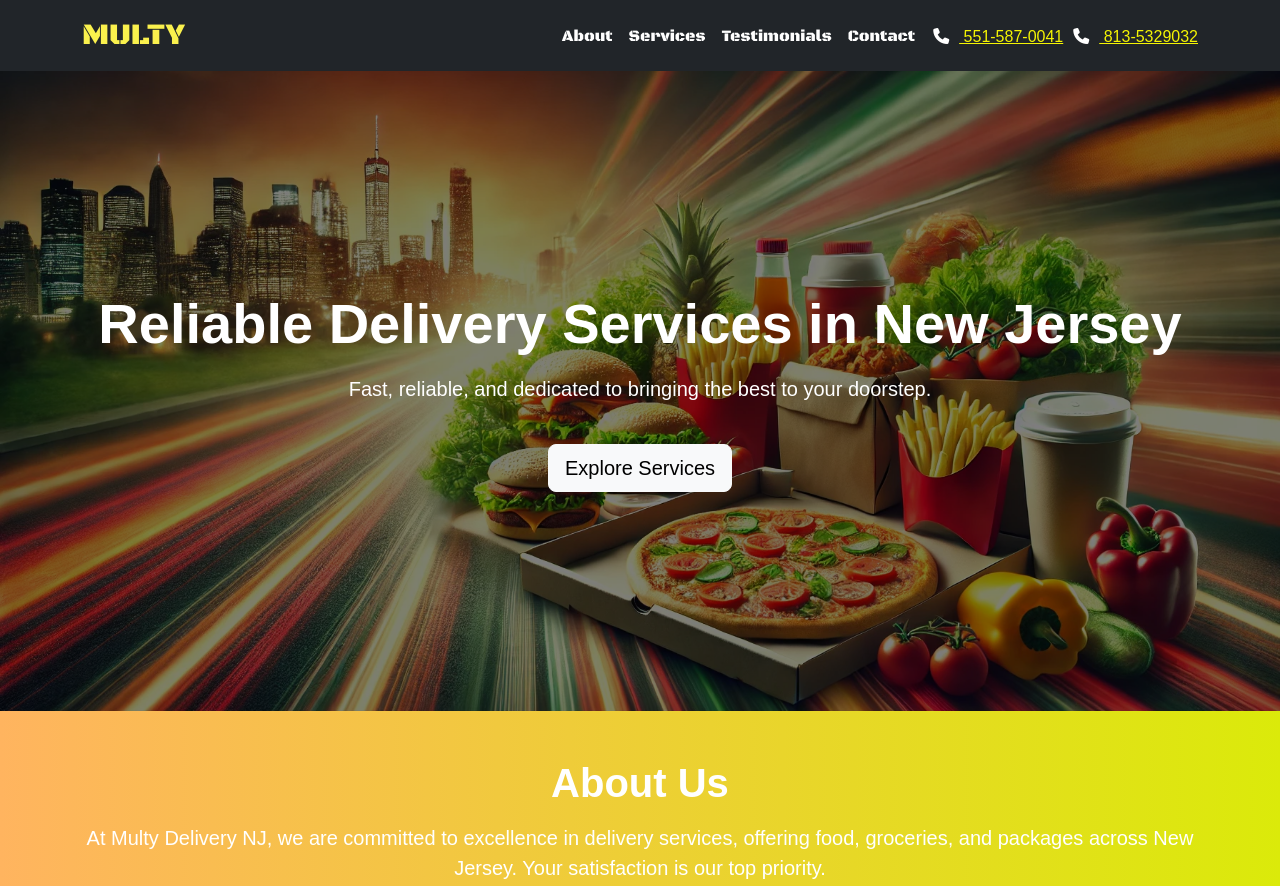
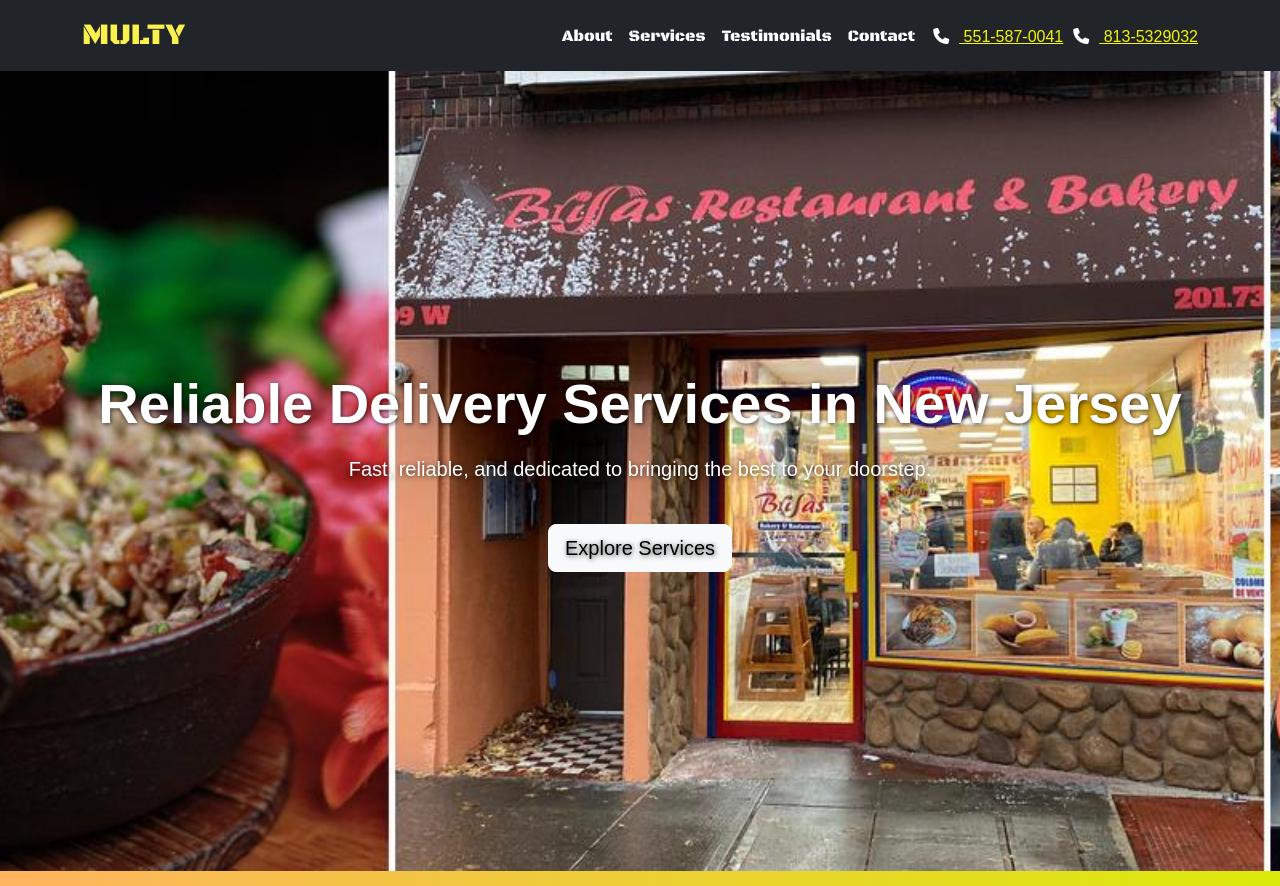
Before and after one commit to Multydelivery/multydeliverynj, a plain HTML site: page index.html in a window 1280 px wide. Shown: the top 886 px of the page. Drawn offline with nearby package versions, Linux system fonts and the light colour scheme; a web font is replaced by a local one.

Commit message:
added slide images for hero section

```diff
--- a/index.html
+++ b/index.html
@@ -45,14 +45,15 @@
     </div>
 </nav>
 
-<!-- Hero Section -->
-<header class="hero d-flex align-items-center justify-content-center text-center text-white">
+<header id="hero" class="hero d-flex align-items-center justify-content-center text-center text-white">
     <div class="container">
         <h1 class="display-4 fw-bold">Reliable Delivery Services in New Jersey</h1>
         <p class="lead mt-3">Fast, reliable, and dedicated to bringing the best to your doorstep.</p>
         <a href="#services" class="btn btn-light btn-lg mt-4">Explore Services</a>
     </div>
 </header>
+<script src="main.js"></script>
+
 
 <!-- About Section -->
 <section id="about" class="about-section py-5">
@@ -141,5 +142,6 @@
 </footer>
 
 <script src="https://cdn.jsdelivr.net/npm/bootstrap@5.3.0/dist/js/bootstrap.bundle.min.js"></script>
+<script src="main.js"></script>
 </body>
 </html>
--- /dev/null
+++ b/main.js
@@ -0,0 +1,36 @@
+// Get the hero element
+const hero = document.getElementById('hero');
+
+// Array of image paths
+const images = [
+    'images/lafondapaisaenglewood.jpg',
+    'images/d_brisas_englewood_photo.jpg',
+    'images/cnrliquorstorenglewood.jpg',
+    'images/bonanzarestauranthackensack.jpg'
+];
+
+// Preload images
+const preloadImages = (imageArray) => {
+    imageArray.forEach((image) => {
+        const img = new Image();
+        img.src = image;
+    });
+};
+
+// Preload the images
+preloadImages(images);
+
+// Current image index
+let currentIndex = 0;
+
+// Function to change the background image
+function changeBackground() {
+    hero.style.backgroundImage = `url(${images[currentIndex]})`;
+    currentIndex = (currentIndex + 1) % images.length; // Loop back to the first image
+}
+
+// Set initial background image
+changeBackground();
+
+// Change background every 4 seconds
+setInterval(changeBackground, 4000); // Adjust timing as needed
--- a/styles.css
+++ b/styles.css
@@ -31,31 +31,32 @@ a {
     color: #f4f403;
 }
 
-/* Hero Section Styling */
 .hero {
-    background-image: url('images/DALL·E 2024-11-09 14.00.17 - A vibrant hero background image for a food delivery website, featuring a variety of fresh and delicious foods such as pizza, burgers, and salads displ.webp'); /* Adjust to actual image path */
-    background-size: cover;
-    background-position: center;
-    min-height: 80vh;
     position: relative;
+    height: 100vh; /* Full viewport height */
+    overflow: hidden;
+    color: white;
+    text-shadow: 1px 1px 5px rgba(0, 0, 0, 0.7);
+    background-size: cover; /* Ensures the background covers the hero section */
+    background-position: center; /* Centers the background image */
+    background-repeat: no-repeat; /* Prevents tiling of the image */
+    transition: background-image 1s ease-in-out; /* Smooth transition for sliding effect */
 }
 
-.hero::before {
-    content: "";
-    position: absolute;
-    top: 0;
-    left: 0;
-    width: 100%;
-    height: 100%;
-    background-color: rgba(0, 0, 0, 0.5); /* Overlay for text readability */
-    z-index: 1;
+/* For smaller screens */
+@media (max-width: 768px) {
+    .hero {
+        height: 80vh; /* Adjust hero height for smaller screens */
+    }
 }
 
-.hero .container {
-    position: relative;
-    z-index: 2;
-    color: white;
+@media (max-width: 480px) {
+    .hero {
+        height: 60vh; /* Further adjust hero height for very small screens */
+    }
 }
+
+
 
 /* Service Cards Hover */
 .service-card {
```
Also changed, not shown: images/bonanzarestauranthackensack.jpg (added), images/brisasenglewood.jpg (added), images/chica.jpeg (added), images/cnrliquorstorenglewood.jpg (added), images/d_brisas_englewood_photo.jpg (added), images/lafondapaisaenglewood.jpg (added).
